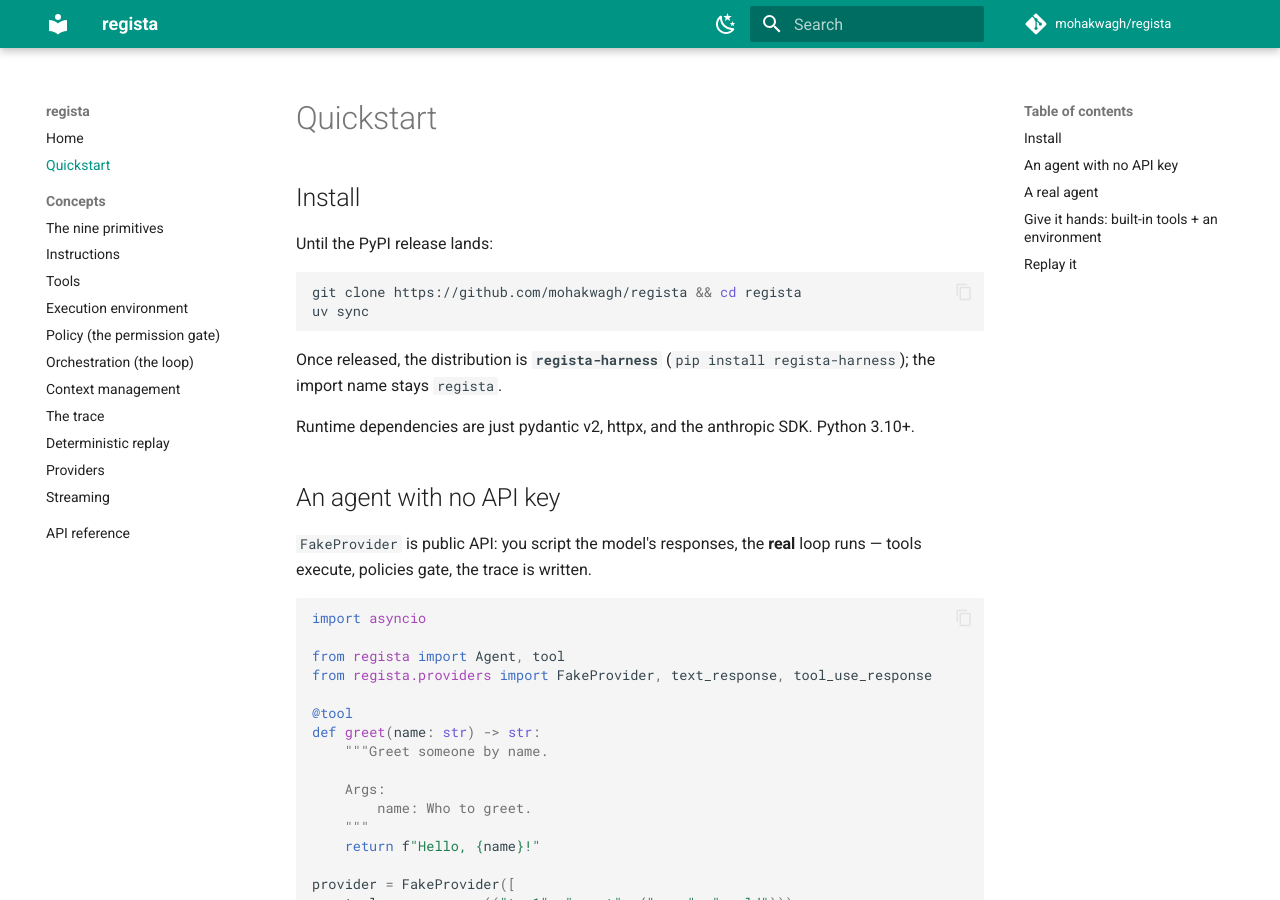
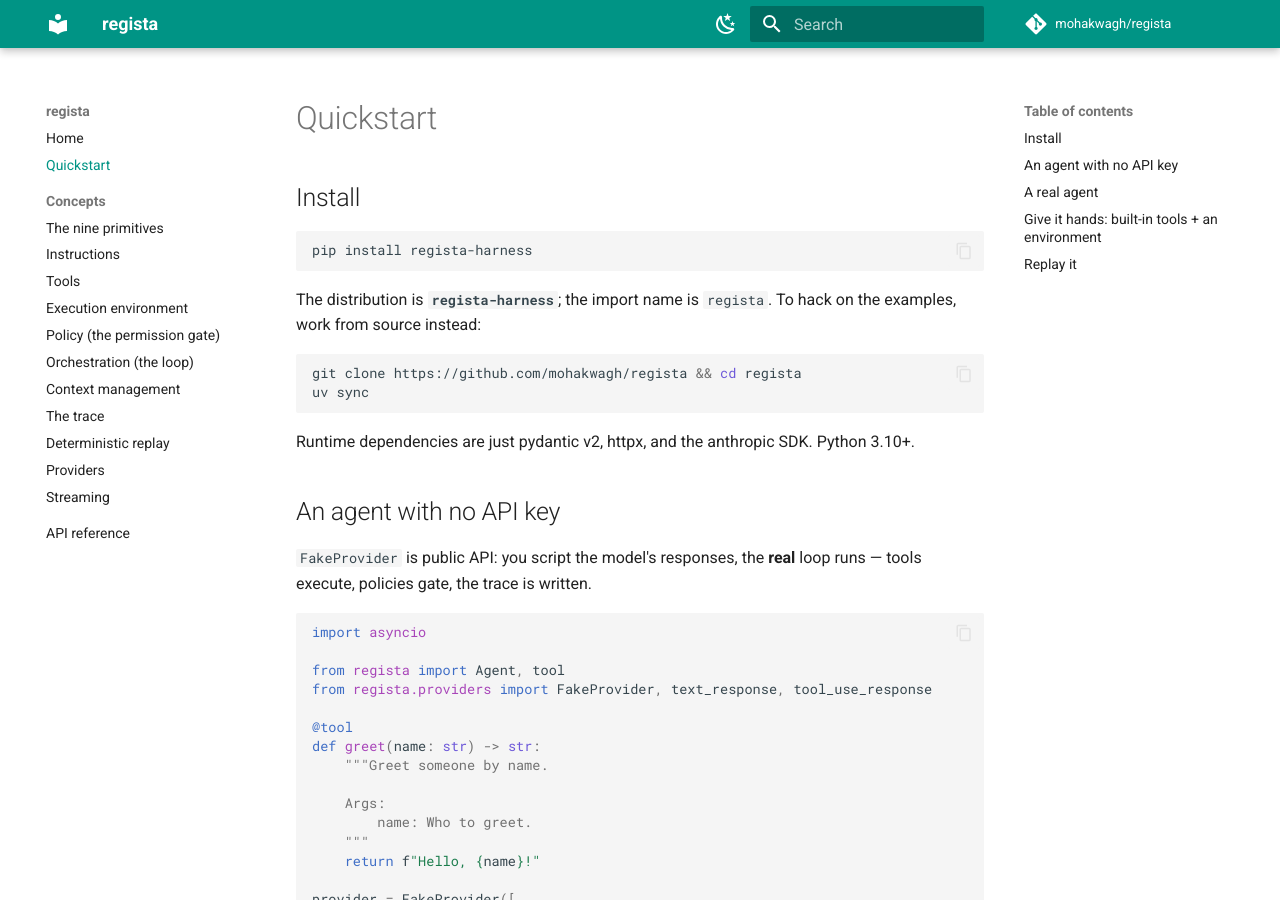
Before and after one commit to mohakwagh/regista, an MkDocs documentation site: the page built from docs/quickstart.md, in a window 1280 px wide and 900 px high. Built offline with MkDocs 1.6.1 and Material for MkDocs 9.7.7, drawn with Linux system fonts in a browser that asks for light colours; comment, search, counter and statistics services are not loaded.

Commit message:
docs: v0.1.0 badges, pip install instructions, released status
Co-Authored-By: Claude Fable 5 <noreply@anthropic.com>

````diff
--- a/docs/quickstart.md
+++ b/docs/quickstart.md
@@ -2,15 +2,17 @@
 
 ## Install
 
-Until the PyPI release lands:
+```bash
+pip install regista-harness
+```
+
+The distribution is **`regista-harness`**; the import name is `regista`. To hack on the
+examples, work from source instead:
 
 ```bash
 git clone https://github.com/mohakwagh/regista && cd regista
 uv sync
 ```
-
-Once released, the distribution is **`regista-harness`** (`pip install regista-harness`);
-the import name stays `regista`.
 
 Runtime dependencies are just pydantic v2, httpx, and the anthropic SDK. Python 3.10+.
 
````
Also changed, not shown: README.md (+13 -3 lines).
